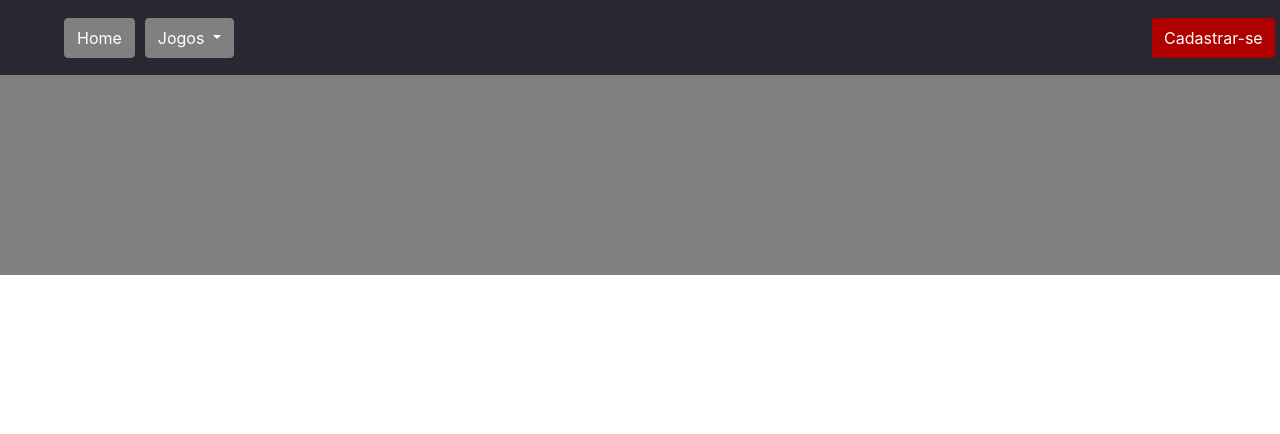
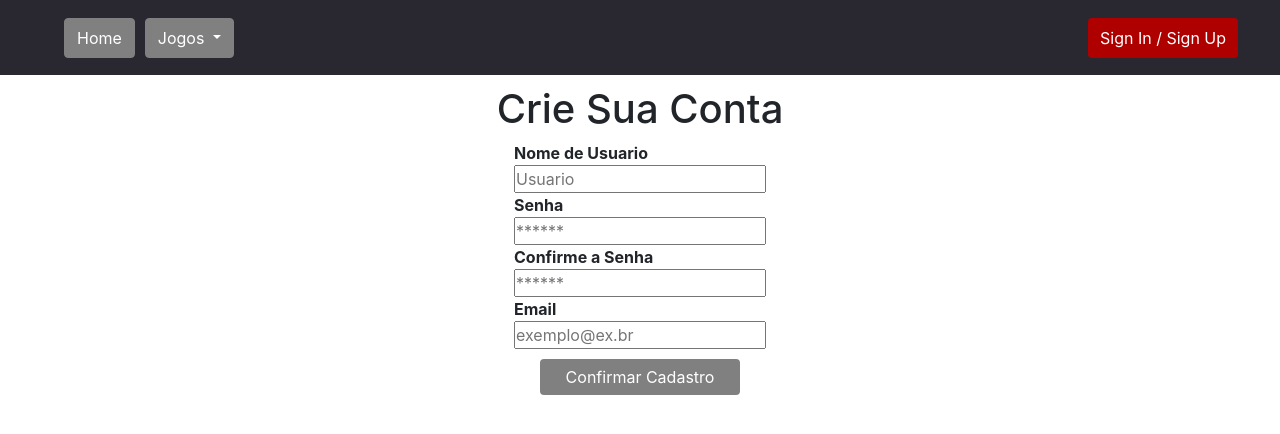
Before and after one commit to RodrigoDiJorge/Cass.ino, an Angular app: page /cadastrar in a window 1280 px wide. Shown: the top 434 px of the page. Built offline with nearby package versions, Linux system fonts and the light colour scheme.

Commit message:
att Cadastro

```diff
--- a/src/app/front/cadastrar/cadastrar.component.css
+++ b/src/app/front/cadastrar/cadastrar.component.css
@@ -0,0 +1,33 @@
+#c-Content
+{
+    height: 530px;
+}
+#cc-Form
+{
+    padding-top: 10px;
+    margin: 0 auto;
+    width: 60%;
+    display: flex;
+    flex-direction: column;
+}
+#cc-Form h1
+{
+    text-align: center;
+}
+#cc-Form label
+{
+    margin: 0 auto;
+    display: block;
+}
+#ccf-Confirmar
+{
+    margin-top: 10px;
+    width: 200px;
+    align-self: center;
+    background-color: grey;
+    border: grey;
+}
+#ccf-Confirmar:focus
+{
+    box-shadow: 0 0 0 0.2em black;
+}
--- a/src/app/front/cadastrar/cadastrar.component.html
+++ b/src/app/front/cadastrar/cadastrar.component.html
@@ -1,3 +1,20 @@
-<div style="height: 200px; background-color: gray;">
-
+<div id="c-Content">
+    <div id="cc-Form">
+        <h1>Crie Sua Conta</h1>
+        <label for="Username"><b>Nome de Usuario</b><br>
+            <input id="Username" type="text" placeholder="Usuario">
+        </label>
+        <label for="Password"><b>Senha</b><br>
+            <input id="Password" type="password" placeholder="******">
+        </label>
+        <label for="cPassword"><b>Confirme a Senha</b><br>
+            <input id="cPassword" type="password" placeholder="******">
+        </label>
+        <label for="Email"><b>Email</b><br>
+            <input id="Email" type="email" placeholder="exemplo@ex.br">
+        </label>
+        <button id="ccf-Confirmar" type="button" class="btn btn-primary" routerLink="/home">
+            Confirmar Cadastro
+        </button>
+    </div>
 </div>
--- a/src/app/front/header/header.component.css
+++ b/src/app/front/header/header.component.css
@@ -12,12 +12,12 @@
 }
 #hc-Busca
 {
-    width: 85%;
+    width: 80%;
     display: flex;
 }
 #hc-Login
 {
-    width: 10%;
+    width: 15%;
     display: flex;
 }
 .hcb-Nav
--- a/src/app/front/header/header.component.html
+++ b/src/app/front/header/header.component.html
@@ -24,7 +24,7 @@
         </nav>
         <div id="hc-Login">
             <button id="hcl-Button" type="button" class="btn btn-primary" routerLink="cadastrar">
-                Cadastrar-se
+                Sign In / Sign Up
             </button>
         </div>
     </div>
```
